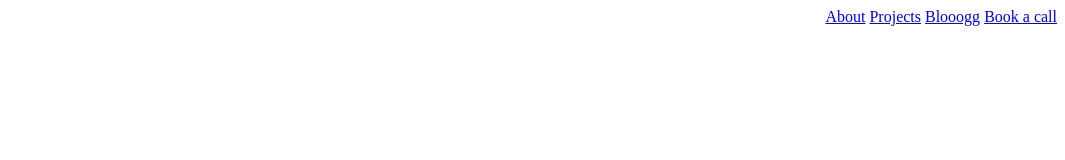
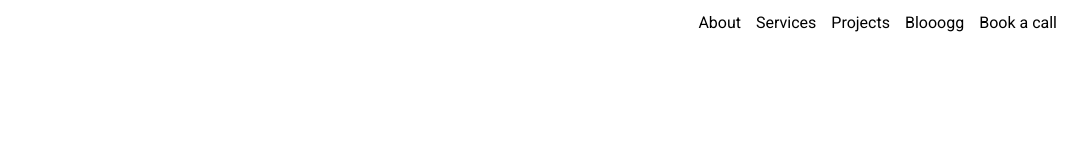
Before and after one commit to Subhan-Bagirov/Portofolio-Creator, a plain HTML site: page assets/index.html in a window 1280 px wide. Shown: the full height of the page, 215-1280 px from the left. Drawn offline with Linux system fonts and the light colour scheme.

Commit message:
S6 bu menim lahe kodumdur

```diff
--- a/assets/css/style.css
+++ b/assets/css/style.css
@@ -1,7 +1,6 @@
 
 @import url('https://fonts.googleapis.com/css2?family=Roboto:ital,wght@0,100;0,300;0,400;0,500;0,700;0,900;1,100;1,300;1,400;1,500;1,700;1,900&display=swap');
-
-
+/*Fontlar Start*/
 .roboto-thin {
     font-family: "Roboto", sans-serif;
     font-weight: 100;
@@ -38,43 +37,34 @@
     font-style: normal;
   }
 
-  .roboto-thin-italic {
-    font-family: "Roboto", sans-serif;
-    font-weight: 100;
-    font-style: italic;
+  /*Fontlarin elave edilmesi bitdi*/
+
+   header{
+    display: flex;
+    justify-content: space-between;
+    align-items: center;
+   /*margin-left: 112px;
+   margin-right: 112px;
+   margin-top: 40px;
+   margin: 40px 112.5px 13px 112px;
+   }*/
   }
-
-  .roboto-light-italic {
-    font-family: "Roboto", sans-serif;
-    font-weight: 300;
-    font-style: italic;
-  }
-
-  .roboto-regular-italic {
-    font-family: "Roboto", sans-serif;
-    font-weight: 400;
-    font-style: italic;
-  }
-
-  .roboto-medium-italic {
-    font-family: "Roboto", sans-serif;
-    font-weight: 500;
-    font-style: italic;
-  }
-
-  .roboto-bold-italic {
-    font-family: "Roboto", sans-serif;
-    font-weight: 700;
-    font-style: italic;
-  }
-
-  .roboto-black-italic {
-    font-family: "Roboto", sans-serif;
-    font-weight: 900;
-    font-style: italic;
-  }
-
-
-  header {display:flex ;
-justify-content: space-between;}
-a{text-decoration: n;}
+    a {
+      text-decoration:none
+    }
+    header nav a{
+     color: #000;
+    }
+    header nav {
+      display: none;
+    }
+    @media(min-width:768px){
+      .fa-bars{
+      display: none;
+    }
+    header nav {
+      display: flex;
+      gap: 15px;
+      align-items: center;
+    }
+    }
--- a/assets/index.html
+++ b/assets/index.html
@@ -7,6 +7,8 @@
     <meta name="viewport" content="width=device-width, initial-scale=1.0">
 
    <link rel="shortcut icon" href="../assets/images/favicon.jpeg" type="image/x-icon">
+   <!-- font awesome cdn linki -->
+   <link rel="stylesheet" href="https://cdnjs.cloudflare.com/ajax/libs/font-awesome/6.5.1/css/all.min.css" integrity="sha512-DTOQO9RWCH3ppGqcWaEA1BIZOC6xxalwEsw9c2QQeAIftl+Vegovlnee1c9QX4TctnWMn13TZye+giMm8e2LwA==" crossorigin="anonymous" referrerpolicy="no-referrer" />
     <link rel="stylesheet" href="../assets/css/style.css">
     <title>Portfolio Creator</title>
 
@@ -16,16 +18,15 @@
     <header>
 <!--source = menbe-->
    <img src="../assets/images/logo.svg" alt="">
+   <i class="fa-solid fa-bars"></i>
 
    <nav>
-    <a href="../assets/sehifeler/haqqimizda.html">About</a>
-    <a href="../assets/sehifeler/S6.html">Projects</a>
-    <a href="TEL:055 555 55 55">Blooogg</a>
-    <a href="MAILTO:INFO@anvarkhalid.com">Book a call</a>
+    <a href="#"class="link roboto-regular  ">About</a>
+    <a href="#"class="link roboto-regular ">Services</a>
+    <a href="#"class="link roboto-regular ">Projects</a>
+    <a href="#"class="link roboto-regular ">Blooogg</a>
+    <a href="#"class="link roboto-regular ">Book a call</a>
 </nav>
 
 
     </header>
-
-</body>
-</html>
```
